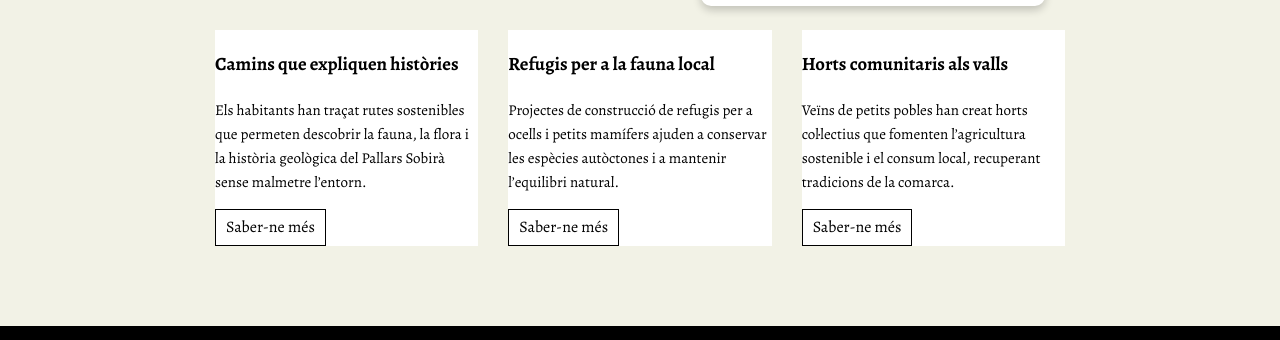
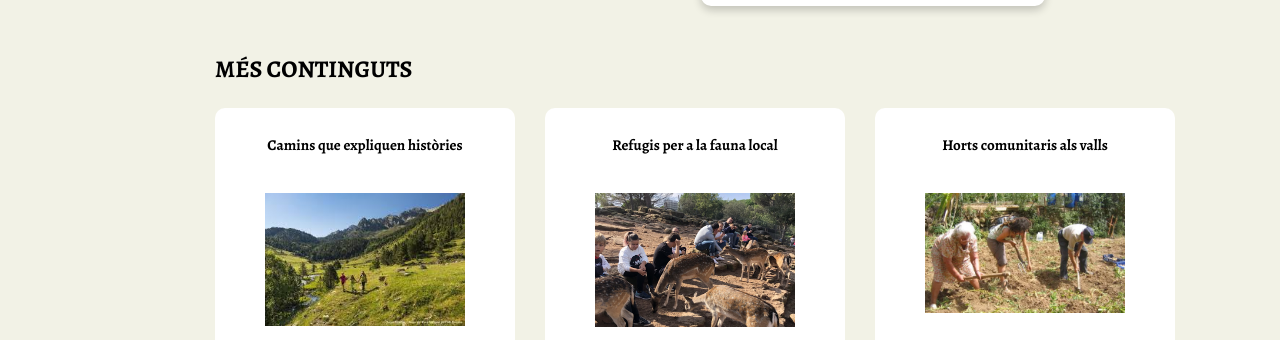
Before and after one commit to lauragrau/HTMLCSSII_PAC1, a website built with Parcel: page src/index.html in a window 1280 px wide. Shown: the part 1210-1550 px from the top of the page. Built offline with nearby package versions, Linux system fonts and the light colour scheme.

Commit message:
index.html-ok

```diff
--- a/src/css/style.css
+++ b/src/css/style.css
@@ -62,10 +62,10 @@ h2 {
     font-size: 1.3rem;
 }
 
-section.blog-list li  {
+section.list li  {
     background-color: var(--white-color);
+    border-radius: 10px;
 }
-
 
 section.post-list li  {
     background-color: var(--white-color);
@@ -152,6 +152,26 @@ h3 a:hover {
 .clo1 ul li:hover{
     color: var(--green-color);
     text-decoration: none;
+
+}
+
+
+.card img {
+    text-align: center;
+}
+
+.card h3 {
+    font-size: 1.5rem;
+    padding: 1rem;
+    color: var(--black-color);
+    text-align: center;
+}
+
+.card p {
+    font-size: 1.5rem;
+    padding: 1rem;
+    color: var(--black-color);
+    text-align: justify;
 
 }
 
@@ -522,13 +542,13 @@ figcaption a:hover, .monthly_topic a:hover, label a:hover{
 
 
 
-#header ul,#header li,.blog-list ol,.post-list ol, .blog-list li, .post-list li,footer ul,footer li,.advantages ul,.advantages li{
+#header ul,#header li,.list ol,.post-list ol, .list li, .post-list li,footer ul,footer li,.advantages ul,.advantages li{
     margin:0;padding:0;
     list-style-type: none;
 }
 
 
-.blog-list ol, .post-list ol{
+.list ol, .post-list ol{
     display:grid;
     grid-template-rows:repeat(8,1fr);
     align-items: stretch;
@@ -544,7 +564,8 @@ figcaption a:hover, .monthly_topic a:hover, label a:hover{
     color: var(--black-color);
     display: inline-block;
     background-color: var(--white-color);
-    margin-left: 0;
+    margin-left: 10;
+    margin-bottom: 10;
 }
 
 .button:hover {
@@ -588,7 +609,7 @@ figcaption a:hover, .monthly_topic a:hover, label a:hover{
     .contact-options .container,#header .features{
         flex-flow:row;
     }
-    .blog-list ol, .top-categories ul{
+    .list ol, .top-categories ul{
         grid-template-columns:1fr 1fr;
         grid-template-rows: 1fr 1fr 1fr 1fr;
     }
@@ -606,7 +627,7 @@ figcaption a:hover, .monthly_topic a:hover, label a:hover{
 
 }
 @media screen and (min-width: 992px){
-    .blog-list ol{
+    .list ol{
         grid-template-columns:1fr 1fr 1fr;
         grid-template-rows: 1fr;
     }
--- a/src/index.html
+++ b/src/index.html
@@ -64,12 +64,19 @@
             </div>
         </section>
 
-        <section  class="blog-list">
+        <section>
+            <h2>MÉS CONTINGUTS</h2>
+        </section>
+
+        <section  class="list">
             <ol>
                 <li>
                     <a href="#">
                         <div class="card">
                             <h3>Camins que expliquen històries</h3>
+                            <figure>
+                                <img src="img/camins_histories.jpg" alt="Img" class="img">
+                            </figure>
                             <div class="details">
                                 <p>
                                     Els habitants han traçat rutes sostenibles que permeten descobrir la fauna, la flora i la història geològica del Pallars Sobirà sense malmetre l’entorn.
@@ -83,6 +90,9 @@
                     <a href="#">
                         <div class="card">
                             <h3>Refugis per a la fauna local</h3>
+                            <figure>
+                                <img src="img/refugis_fauna.jpg" alt="Img" class="img">
+                            </figure>
                             <div class="details">
                                 <p>
                                     Projectes de construcció de refugis per a ocells i petits mamífers ajuden a conservar les espècies autòctones i a mantenir l’equilibri natural.
@@ -96,6 +106,9 @@
                     <a href="#">
                         <div class="card">
                             <h3>Horts comunitaris als valls</h3>
+                            <figure>
+                                <img src="img/horts_valls.webp" alt="Img" class="img">
+                            </figure>
                             <div class="details">
                                 <p>
                                     Veïns de petits pobles han creat horts col·lectius que fomenten l’agricultura sostenible i el consum local, recuperant tradicions de la comarca.
```
Also changed, not shown: dist/index.html, src/img/camins_histories.jpg (added), src/img/horts_valls.webp (added), src/img/refugis_fauna.jpg (added).
